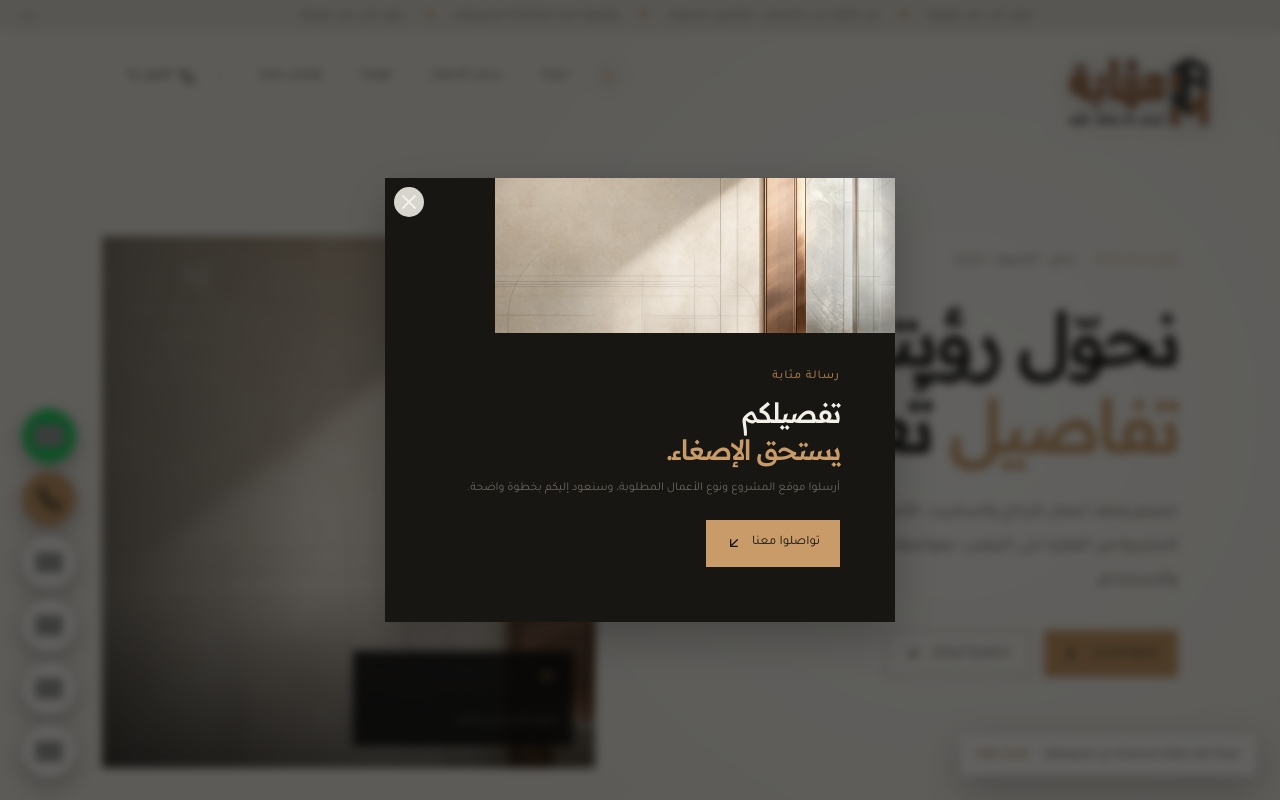
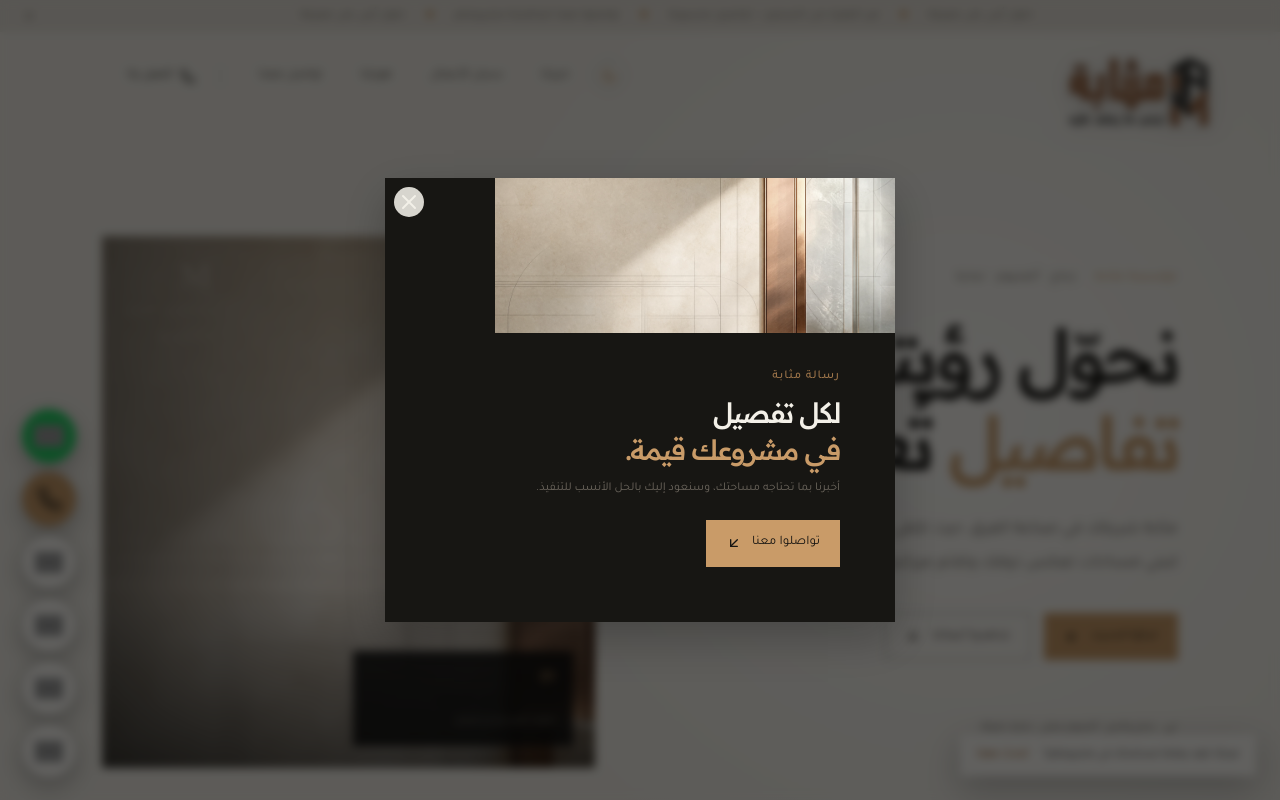
Before and after one commit to zidanfalziyadiba-create/mathabah, a React (Vite) app in the folder client/: page / in a window 1280 px wide. Shown: the top 800 px of the page. Built offline with nearby package versions, Linux system fonts and the light colour scheme; grey boxes are pictures that could not be loaded.

Commit message:
Update Riyadh SEO and homepage copy

```diff
--- a/client/index.html
+++ b/client/index.html
@@ -4,8 +4,8 @@
   <script>(function(w,d,s,l,i){w[l]=w[l]||[];w[l].push({'gtm.start':new Date().getTime(),event:'gtm.js'});var f=d.getElementsByTagName(s)[0],j=d.createElement(s),dl=l!='dataLayer'?'&l='+l:'';j.async=true;j.src='https://www.googletagmanager.com/gtm.js?id='+i+dl;f.parentNode.insertBefore(j,f);})(window,document,'script','dataLayer','GTM-56LSHDSS');</script>
   <meta charset="UTF-8" />
   <meta name="viewport" content="width=device-width, initial-scale=1.0, maximum-scale=5.0" />
-  <title>واجهات زجاجية وديكور وألمنيوم في السعودية | مؤسسة مثابة</title>
-  <meta name="description" content="مؤسسة مثابة لأعمال الزجاج والسكريت، كبائن الشاور، الألمنيوم والواجهات، والنجارة والديكورات الخشبية مثل الشيبورد وMDF وغرف النوم والدولايب في السعودية." />
+  <title>مؤسسة مثابة لأعمال النجارة، الألمنيوم، والواجهات الزجاجية والديكور | الرياض</title>
+  <meta name="description" content="نصمم وننفّذ حلول الزجاج، الألمنيوم، النجارة، والديكور بقيمة تلائم ميزانيتك وبدقة تعتمد عليها، لتمنح مساحتك التميز الذي تستحقه. الرياض، السعودية." />
   <meta name="robots" content="index, follow, max-image-preview:large" />
   <meta name="google-site-verification" content="Mc1-pbImM3EQP0_0tPDvv7DFhm0EJexpYSmc97UoVTs" />
   <link rel="canonical" href="https://mathabahksa.com/" />
--- a/client/src/pages/Home.tsx
+++ b/client/src/pages/Home.tsx
@@ -139,7 +139,7 @@ export default function Home() {
     </header>
 
     <main>
-      <section className="hero section-grid"><div className="hero-copy"><div className="mini-label">مؤسسة مثابة <span>زجاج · ألمنيوم · نجارة</span></div><h1>نحوّل رؤيتكم إلى<br /><em>تفاصيل</em> تُعتمد.</h1><p>نصمم وننفذ أعمال الزجاج والسكريت، الألمنيوم، والديكورات والنجارة الخشبية من الفكرة حتى التركيب، بمواصفة واضحة تناسب المكان والاستخدام.</p><div className="hero-actions"><a className="button button-copper" href="#contact">ابدأوا الحديث <ArrowDownLeft size={16} /></a><a className="button button-ghost" href="#work">شاهدوا أعمالنا <ArrowDownLeft size={16} /></a></div><div className="hero-note"><Check size={15} /> زجاج واضح · ألمنيوم عملي · نجارة دقيقة</div></div><div className="hero-visual"><img src={gallery[1].image} alt="تفاصيل ديكور ونجارة خشبية معاصرة" width={1920} height={1080} fetchPriority="high" decoding="async" /><div className="image-caption"><span>01</span><strong>المكان يبدأ من الصورة</strong><small>خامات تُختار لتخدم المكان</small></div><div className="watermark">M<br /><small>GLASS · ALUMINUM<br />WOODWORK</small></div></div></section>
+      <section className="hero section-grid"><div className="hero-copy"><div className="mini-label">مؤسسة مثابة <span>زجاج · ألمنيوم · نجارة</span></div><h1>نحوّل رؤيتكم إلى<br /><em>تفاصيل</em> تُعتمد.</h1><p>مثابة شريكك في صناعة الفرق، حيث تلتقي دقة التفاصيل ببراعة التنفيذ لنبني مساحات تعكس ذوقك وتلائم ميزانيتك.</p><div className="hero-actions"><a className="button button-copper" href="#contact">ابدأوا الحديث <ArrowDownLeft size={16} /></a><a className="button button-ghost" href="#work">شاهدوا أعمالنا <ArrowDownLeft size={16} /></a></div><div className="hero-note"><Check size={15} /> زجاج واضح · ألمنيوم عملي · نجارة دقيقة</div></div><div className="hero-visual"><img src={gallery[1].image} alt="تفاصيل ديكور ونجارة خشبية معاصرة" width={1920} height={1080} fetchPriority="high" decoding="async" /><div className="image-caption"><span>01</span><strong>المكان يبدأ من الصورة</strong><small>خامات تُختار لتخدم المكان</small></div><div className="watermark">M<br /><small>GLASS · ALUMINUM<br />WOODWORK</small></div></div></section>
 
       <section id="expertise" className="section dark-section"><div className="section-grid intro-grid"><div><SectionHeading eyebrow="01  منهج مثابة" accent="ونتيجة واضحة.">قرارات مدروسة</SectionHeading><p className="lead">نبدأ بفهم الاستخدام والميزانية وشخصية المكان، ثم نختار بين الزجاج والألمنيوم والخشب بما يخدم المشروع. هدفنا تنفيذ متوازن في شكله، عملي في أدائه، وواضح في كل مرحلة.</p></div><div className="process-list"><div><b>01</b><span>فهم الاحتياج</span></div><div><b>02</b><span>اختيار الزجاج أو الألمنيوم أو الخشب</span></div><div><b>03</b><span>ضبط التصنيع والتركيب</span></div></div></div></section>
 
@@ -188,7 +188,7 @@ export default function Home() {
         </div>
       </div>
     )}
-    {promoOpen && <div className={`modal-backdrop promo-fade ${promoClosing ? "is-closing" : ""}`} data-overlay-dismiss="true" onMouseDown={(event) => { if (event.target === event.currentTarget) closePromo(); }}><div className="notice-modal" role="dialog" aria-modal="true" aria-labelledby="promo-title"><img className="notice-image" src={gallery[1].image} alt="تفاصيل معمارية من أعمال مثابة" loading="lazy" decoding="async" /><button className="modal-close" data-dismiss="modal" aria-label="إغلاق الرسالة" onClick={closePromo}><X /></button><span className="eyebrow">رسالة مثابة</span><h2 id="promo-title">تفصيلكم<br /><em>يستحق الإصغاء.</em></h2><p>أرسلوا موقع المشروع ونوع الأعمال المطلوبة، وسنعود إليكم بخطوة واضحة.</p><a className="button button-copper" href="#contact" onClick={closePromo}>تواصلوا معنا <ArrowDownLeft size={16} /></a></div></div>}
+    {promoOpen && <div className={`modal-backdrop promo-fade ${promoClosing ? "is-closing" : ""}`} data-overlay-dismiss="true" onMouseDown={(event) => { if (event.target === event.currentTarget) closePromo(); }}><div className="notice-modal" role="dialog" aria-modal="true" aria-labelledby="promo-title"><img className="notice-image" src={gallery[1].image} alt="تفاصيل معمارية من أعمال مثابة" loading="lazy" decoding="async" /><button className="modal-close" data-dismiss="modal" aria-label="إغلاق الرسالة" onClick={closePromo}><X /></button><span className="eyebrow">رسالة مثابة</span><h2 id="promo-title">لكل تفصيل<br /><em>في مشروعك قيمة.</em></h2><p>أخبرنا بما تحتاجه مساحتك، وسنعود إليك بالحل الأنسب للتنفيذ.</p><a className="button button-copper" href="#contact" onClick={closePromo}>تواصلوا معنا <ArrowDownLeft size={16} /></a></div></div>}
     {lightbox !== null && <div className="modal-backdrop lightbox-backdrop" data-overlay-dismiss="true" onMouseDown={(event) => { if (event.target === event.currentTarget) closeLightbox(); }}><div className="lightbox" role="dialog" aria-modal="true" aria-label={gallery[lightbox].title}><button className="modal-close" aria-label="إغلاق المعاينة" onClick={closeLightbox}><X /></button><img src={gallery[lightbox].image} alt={gallery[lightbox].title} /><div className="lightbox-caption"><span>{gallery[lightbox].kicker}</span><h2>{gallery[lightbox].title}</h2><p>{gallery[lightbox].text}</p></div><button className="lightbox-prev" aria-label="السابق" onClick={() => setLightbox((lightbox + gallery.length - 1) % gallery.length)}><ChevronRight /></button><button className="lightbox-next" aria-label="التالي" onClick={() => setLightbox((lightbox + 1) % gallery.length)}><ChevronLeft /></button></div></div>}
   </div>;
 }
```
